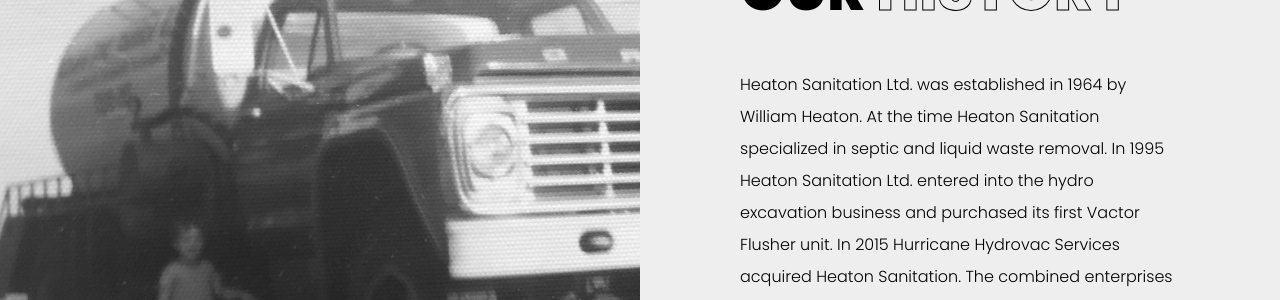
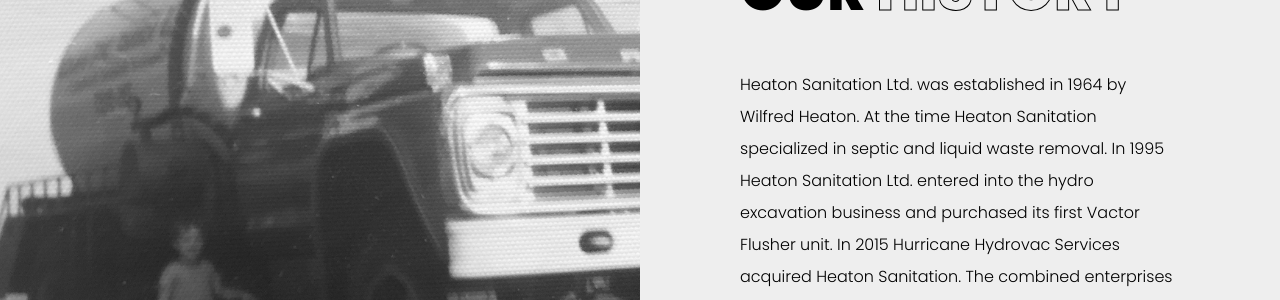
Before and after one commit to Pure-Ind/Heaton-Sanitation, a Jekyll site: the page built from index.markdown, in a window 1280 px wide and 900 px high, scrolled down 2458 px. Shown: the part 187-487 px from the top of the window. Built offline with Jekyll 4.4.1, drawn with Linux system fonts in a browser that asks for light colours; comment, search, counter and statistics services are not loaded; some of the changed text lies outside the part shown.

Commit message:
remove image hex

```diff
--- a/_layouts/home.html
+++ b/_layouts/home.html
@@ -70,7 +70,6 @@
         <div class="grid-item flex-center-vertical">
           <div class="hex-grid ps-gallery hex-grid-services">
                 {% include hex-grid-item.html svg="true" img_src="/assets/images/hexes/hex-image-1-thumb.jpg" img_alt="Heaton Sanitation" linkto="/assets/images/hexes/hex-image-1.jpg" datasize="1280x960" hover="true" %}
-                {% include hex-grid-item.html img_src="/assets/images/hexes/hex-image-4-thumb.jpg" img_alt="Heaton Sanitation" linkto="/assets/images/hexes/hex-image-4.jpg" datasize="1280x960" hover="true" %}
                 {% include hex-grid-item.html img_src="/assets/images/hexes/hex-image-3-thumb.jpg" img_alt="Heaton Sanitation" linkto="/assets/images/hexes/hex-image-3.jpg" datasize="1280x960" hover="true" %}
                 {% include hex-grid-item.html img_src="/assets/images/hexes/hex-image-2-thumb.jpg" img_alt="Heaton Sanitation" linkto="/assets/images/hexes/hex-image-2.jpg" datasize="1280x960" hover="true" %}
           </div>
@@ -87,7 +86,7 @@
           <div class="content padding-100-all mobile-padding-section" data-aos="fade-up">
             <h4 class="heading-sub">A Name You Can Trust</h4>
             <h2 class="heading-main">Our <span class="outline-text">History</span></h2>
-            <p class="margin-top-50">Heaton Sanitation Ltd. was established in 1964 by William Heaton. At the time Heaton Sanitation specialized in septic and liquid waste removal. In 1995 Heaton Sanitation Ltd. entered into the hydro excavation business and purchased its first Vactor Flusher unit.  In 2015 Hurricane Hydrovac Services acquired Heaton Sanitation. The combined enterprises of Heaton Sanitation, <a href="https://hurricanehydrovac.ca" class="bold-link">Hurricane Hydrovac</a>, and <a href="https://hurricanesms.ca" class="bold-link">Hurricane SMS</a> now operate a fleet of over 35 trucks and offer a variety of services including disposal, sewer and catch basin cleaning, video inspection, and hydro excavation services.  </p>
+            <p class="margin-top-50">Heaton Sanitation Ltd. was established in 1964 by Wilfred Heaton. At the time Heaton Sanitation specialized in septic and liquid waste removal. In 1995 Heaton Sanitation Ltd. entered into the hydro excavation business and purchased its first Vactor Flusher unit.  In 2015 Hurricane Hydrovac Services acquired Heaton Sanitation. The combined enterprises of Heaton Sanitation, <a href="https://hurricanehydrovac.ca" class="bold-link">Hurricane Hydrovac</a>, and <a href="https://hurricanesms.ca" class="bold-link">Hurricane SMS</a> now operate a fleet of over 35 trucks and offer a variety of services including disposal, sewer and catch basin cleaning, video inspection, and hydro excavation services.  </p>
           </div>
         </div>
 
```
